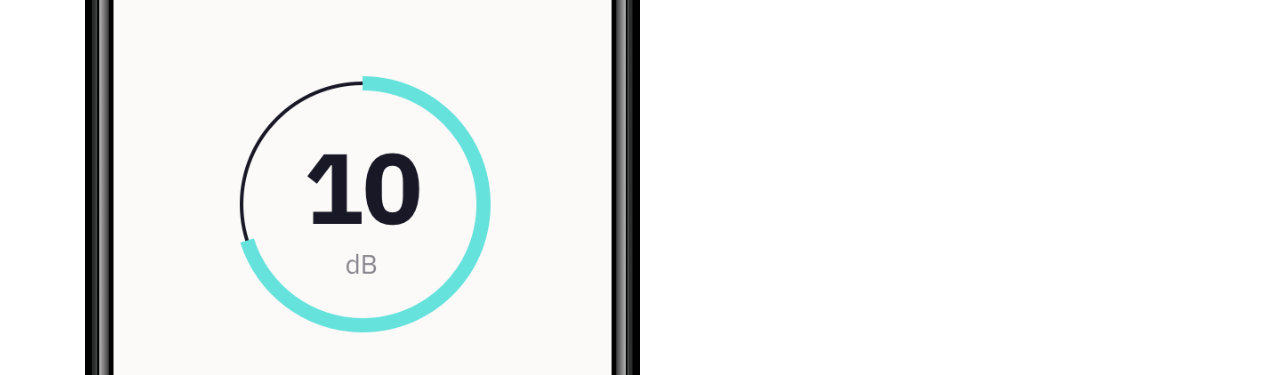
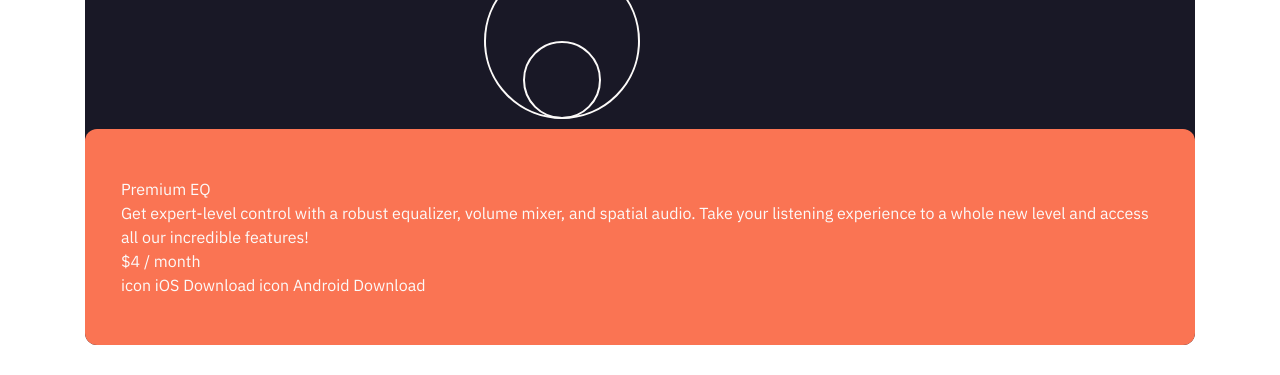
Before and after one commit to AjeaSmith/equalizer-landing-page, a website built with Vite: page index.html in a window 1280 px wide. Shown: the part 970-1345 px from the top of the page. Built offline with nearby package versions, Linux system fonts and the light colour scheme.

Commit message:
fixed section2 background sizing

```diff
--- a/index.html
+++ b/index.html
@@ -24,7 +24,7 @@
 		class="bg-sm-image bg-no-repeat tablet:bg-md-image desktop:bg-lg-image desktop:bg-cover"
 	>
 		<main class="overflow-hidden">
-			<header class="pt-10 relative">
+			<header class="pt-10 relative mb-40">
 				<img
 					class="hidden tablet:block absolute -right-10 bottom-8 desktop:bottom-3 desktop:right-0"
 					src="/assets/bg-pattern-1.svg"
@@ -45,7 +45,7 @@
 								We make your music sound extraordinary.
 							</h1>
 							<p
-								class="text-base leading-26 mt-5 mb-16 tablet:text-lg tablet:leading-28 desktop:text-xl desktop:leading-34"
+								class="text-base leading-26 mt-5 tablet:text-lg tablet:leading-28 desktop:text-xl desktop:leading-34 desktop:mt-10"
 							>
 								A system audio equalizer specifically designed
 								for Android and iOS. Freely tune the way your
@@ -58,14 +58,19 @@
 				</div>
 			</header>
 			<section>
-				<div class="container">
-					<div class="background">
+				<div class="section2 mx-auto" style="height: 730px">
+					<div
+						class="relative rounded-xl bg-pattern-2 bg-black bg-no-repeat bg-top"
+						style="height: 95%"
+					>
 						<img
-							class="w-1/2"
+							class="img w-1/2 mx-auto absolute"
 							src="/assets/illustration-app.png"
 							alt=""
 						/>
-						<div class="premiun_content">
+						<div
+							class="premiun_content text-whiteClr bg-darkOrange rounded-xl bottom-0 absolute px-9 py-12"
+						>
 							<h2>Premium EQ</h2>
 							<p>
 								Get expert-level control with a robust
--- a/styles.css
+++ b/styles.css
@@ -9,6 +9,7 @@
 body {
 	background-position: 50px -250px;
 }
+
 .container {
 	--max-width: 1110px;
 	--padding: 1.5rem;
@@ -16,9 +17,29 @@ body {
 	margin-inline: auto;
 }
 
+section .img {
+	width: 208px;
+	top: -100px;
+	left: 0;
+	right: 0;
+	max-width: 312px;
+}
+
+.section2:first-child {
+	width: 100%;
+	margin-left: 0;
+	margin-right: 0;
+}
+
 @media (min-width: 1023px) {
 	body {
 		background-position: -230px -230px;
+	}
+	.section2:first-child {
+		--max-width: 1110px;
+		--padding: 1.5rem;
+		width: min(var(--max-width), 100% - var(--padding) * 2);
+		margin-inline: auto;
 	}
 }
 @media (min-width: 1365px) {
--- a/tailwind.config.js
+++ b/tailwind.config.js
@@ -7,7 +7,7 @@ module.exports = {
         teal: '#66E2DC',
         darkOrange: '#FA7453',
         lightOrange: '#FFB964',
-        white: '#FCFAF9',
+        whiteClr: '#FCFAF9',
         black: '#191826'
       },
       screens: {
@@ -25,6 +25,7 @@ module.exports = {
       },
       backgroundImage: {
         'pattern-1': "url('/assets/bg-pattern-1.svg')",
+        'pattern-2': "url('/assets/bg-pattern-2.svg')",
         'sm-image': "url('/assets/bg-main-mobile.png')",
         'md-image': "url('/assets/bg-main-tablet.png')",
         'lg-image': "url('/assets/bg-main-desktop.png')"
```
Also changed, not shown: dist/output.css.
